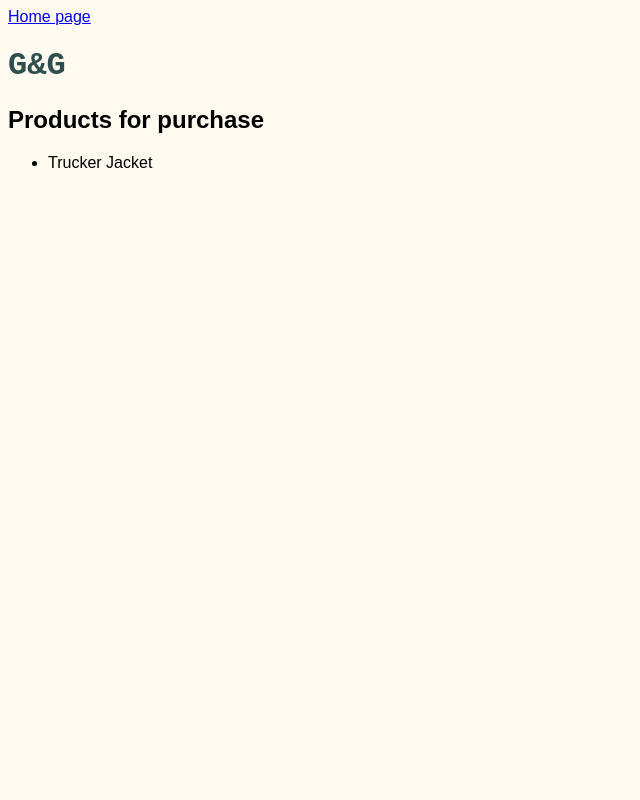
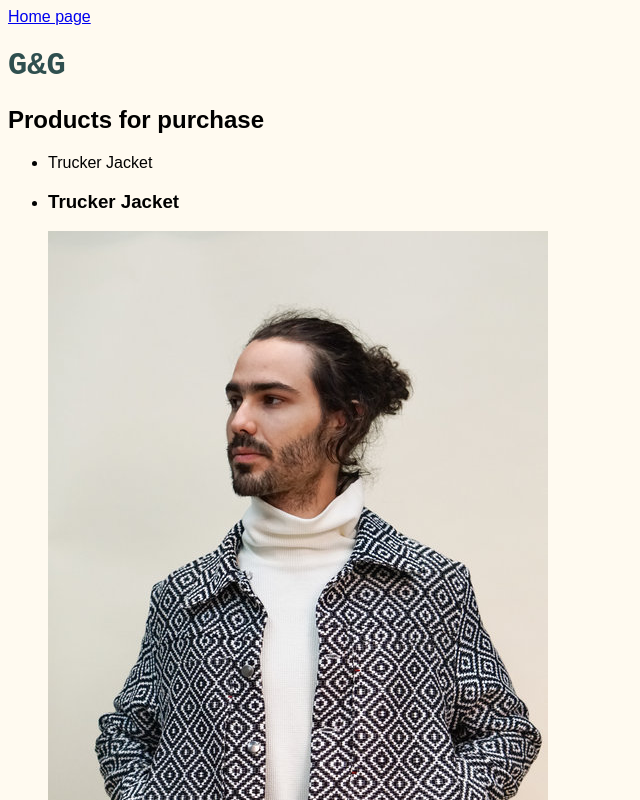
Before and after one commit to tess-jl/e-commerce-lab, a plain HTML site: page src/products.html in a window 1280 px wide. Shown: the top 800 px of the page, without its empty margins (0-640 px from the left). Drawn offline with Linux system fonts and the light colour scheme.

Commit message:
got products.js working, clothing objects correctly rendered

```diff
--- a/src/products.html
+++ b/src/products.html
@@ -18,7 +18,7 @@
                 <li>Trucker Jacket</li>
             </ul>
 
-    <script type="module" src="products.js"></script>
+    <script type="module" src="./products.js"></script>
 </body>
 
 </html>
--- a/src/products.js
+++ b/src/products.js
@@ -0,0 +1,10 @@
+import clothing from './data/data.js';
+import renderClothes from './render-clothes.js';
+
+const list = document.getElementById('clothing');
+
+for (let i = 0; i < clothing.length; i++) {
+    const clothingResult = clothing[i];
+    const dom = renderClothes(clothingResult);
+    list.appendChild(dom);
+}
```
